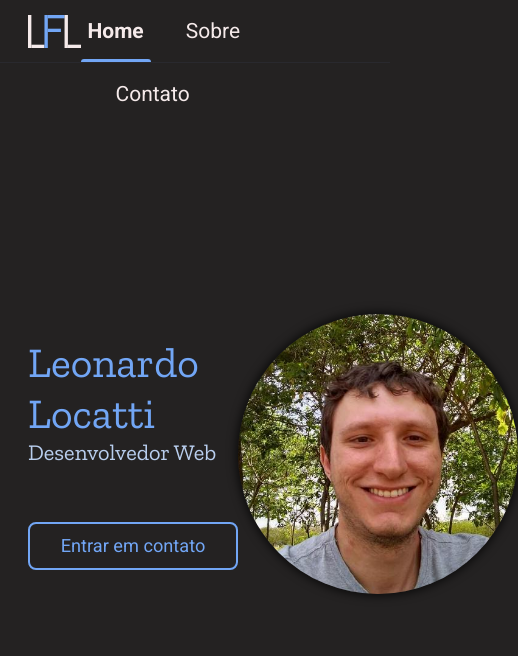
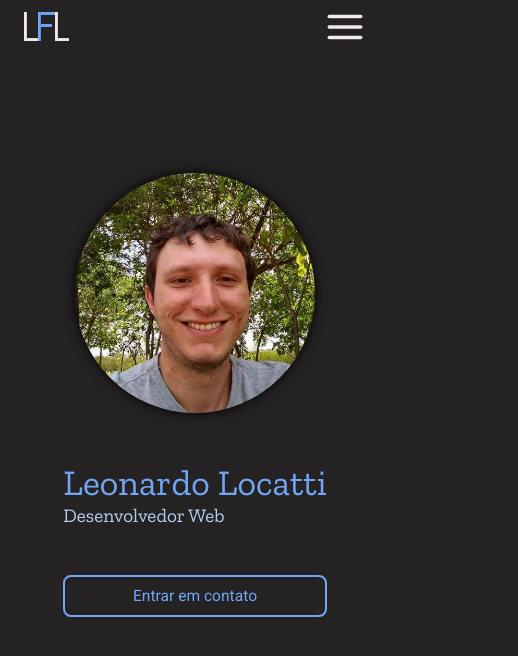
Before and after one commit to leonardolocatti/site, a Next.js app: page / in a window 390 px wide. Shown: the top 656 px of the page, 518 px wide, since content can reach past the window. Built offline with nearby package versions, Linux system fonts and the light colour scheme.

Commit message:
adicionando um pouco de responsividade

```diff
--- a/src/components/Header/index.tsx
+++ b/src/components/Header/index.tsx
@@ -1,11 +1,23 @@
+import { useState } from 'react';
+import { FiMenu, FiX } from 'react-icons/fi';
 import ActiveLink from '../ActiveLink';
 
 import styles from './styles.module.scss';
 
 export default function Header(): JSX.Element {
+  const [isMenuActive, setIsMenuActive] = useState(false);
+
   return (
-    <header className={styles.headerContainer}>
-      <div className={styles.headerContent}>
+    <header
+      className={`${styles.headerContainer} ${
+        isMenuActive ? styles.activeMenu : ''
+      }`}
+    >
+      <div
+        className={`${styles.headerContent} ${
+          isMenuActive ? styles.activeMenu : ''
+        }`}
+      >
         <img src="/images/logo.svg" alt="Logo LFL" />
         <nav>
           <ActiveLink href="/" activeClassName={styles.active}>
@@ -18,6 +30,11 @@ export default function Header(): JSX.Element {
             <a>Contato</a>
           </ActiveLink>
         </nav>
+        {isMenuActive ? (
+          <FiX onClick={() => setIsMenuActive(false)} />
+        ) : (
+          <FiMenu onClick={() => setIsMenuActive(true)} />
+        )}
       </div>
     </header>
   );
--- a/src/components/Header/styles.module.scss
+++ b/src/components/Header/styles.module.scss
@@ -56,4 +56,67 @@
       }
     }
   }
+
+  svg {
+    height: 0;
+    width: 0;
+  }
 }
+
+@media (max-width: 480px) {
+  .headerContainer {
+    width: 100%;
+    position: fixed;
+  }
+
+  .headerContent {
+    height: 100vh;
+
+    img {
+      position: fixed;
+      top: 1rem;
+      left: 2rem;
+    }
+
+    nav {
+      width: 100%;
+      align-items: center;
+      flex-direction: column;
+      display: none;
+
+      a {
+        font-size: 1.8rem;
+
+        & + a {
+          margin-left: 0;
+          margin-top: 2rem;
+        }
+
+        &.active::after {
+          width: 0%;
+        }
+      }
+    }
+
+    svg {
+      position: fixed;
+      height: 3.5rem;
+      width: 3.5rem;
+      color: var(--white);
+
+      top: 0.5rem;
+      right: 2rem;
+    }
+  }
+
+  .headerContainer.activeMenu {
+    background: rgba(36, 182, 235, 0.9);
+    height: 100vh;
+  }
+
+  .headerContent.activeMenu {
+    nav {
+      display: flex;
+    }
+  }
+}
--- a/src/styles/global.scss
+++ b/src/styles/global.scss
@@ -9,13 +9,25 @@
 
 @media (max-width: 1080px) {
   html {
-    font-size: 93.75%;
+    font-size: 87.5%;
   }
 }
 
 @media (max-width: 720px) {
   html {
-    font-size: 87.5%;
+    font-size: 81.25%;
+  }
+}
+
+@media (max-width: 480px) {
+  html {
+    font-size: 75%;
+  }
+}
+
+@media (max-width: 360px) {
+  html {
+    font-size: 68.75%;
   }
 }
 
--- a/src/styles/pages/home.module.scss
+++ b/src/styles/pages/home.module.scss
@@ -14,6 +14,17 @@
     // border: 3px solid var(--gray-700);
 
     box-shadow: 0px 0px 10px 2px rgba(0, 0, 0, 0.7);
+  }
+}
+
+@media (max-width: 640px) {
+  .homeContainer {
+    flex-direction: column-reverse;
+    justify-content: center;
+
+    img {
+      margin-bottom: 4rem;
+    }
   }
 }
 
@@ -53,3 +64,14 @@
     }
   }
 }
+
+@media (max-width: 640px) {
+  .homeContent {
+    display: flex;
+    flex-direction: column;
+
+    a {
+      width: 100%;
+    }
+  }
+}
```
Also changed, not shown: src/styles/pages/contact.module.scss (+30 -0 lines).
